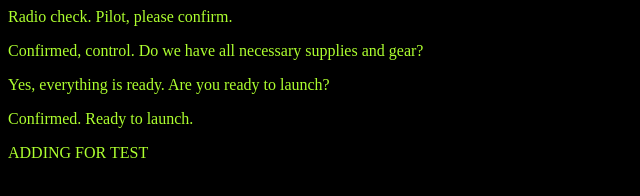
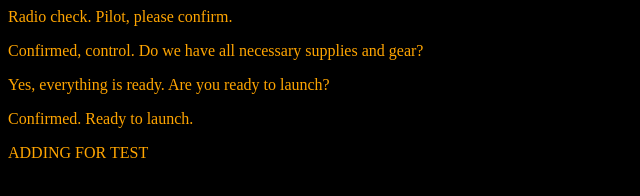
Before and after one commit to sulus88/communication-log, a plain HTML site: page index.html in a window 1280 px wide. Shown: the whole page, without its empty margins (0-640 px from the left). Drawn offline with Linux system fonts and the light colour scheme.

Commit message:
Changed the color

```diff
--- a/style.css
+++ b/style.css
@@ -1,4 +1,4 @@
 body {
-    color: greenyellow;
+    color: orange;
     background-color: black;
  }
```
